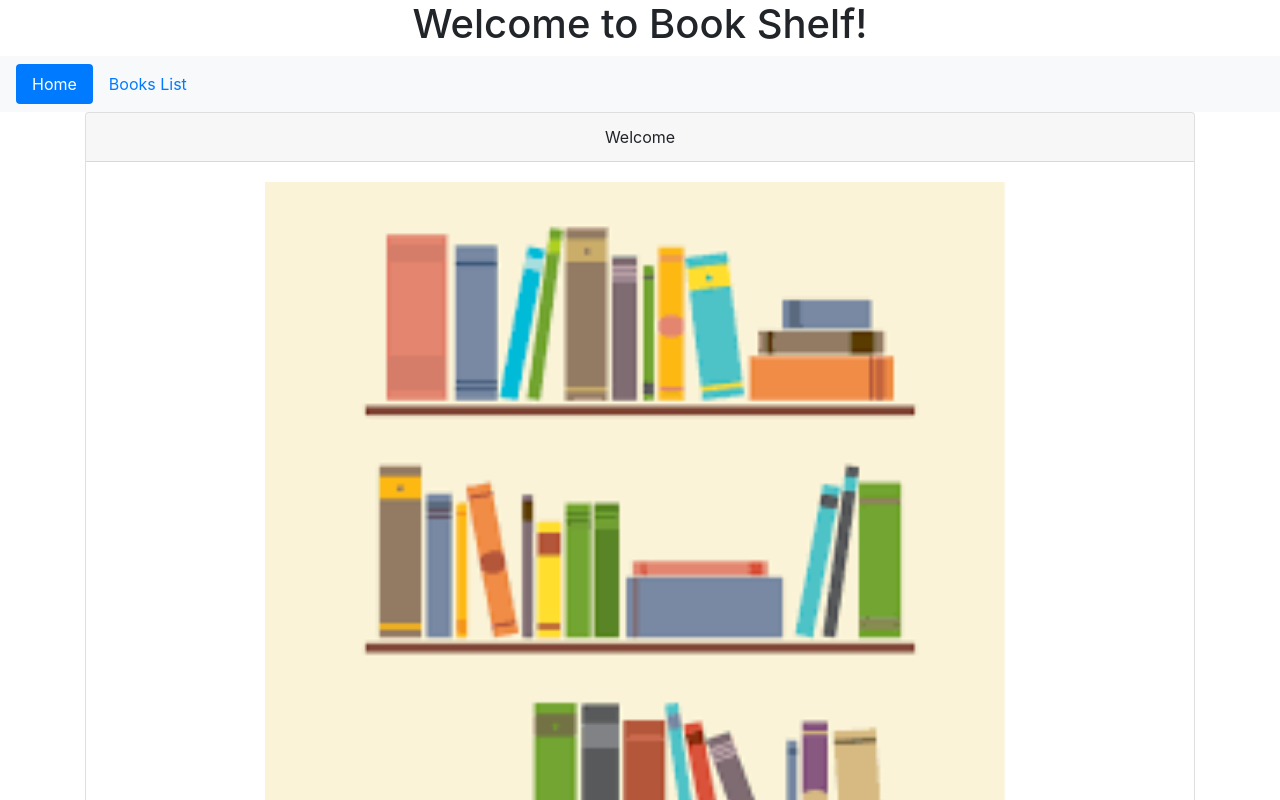
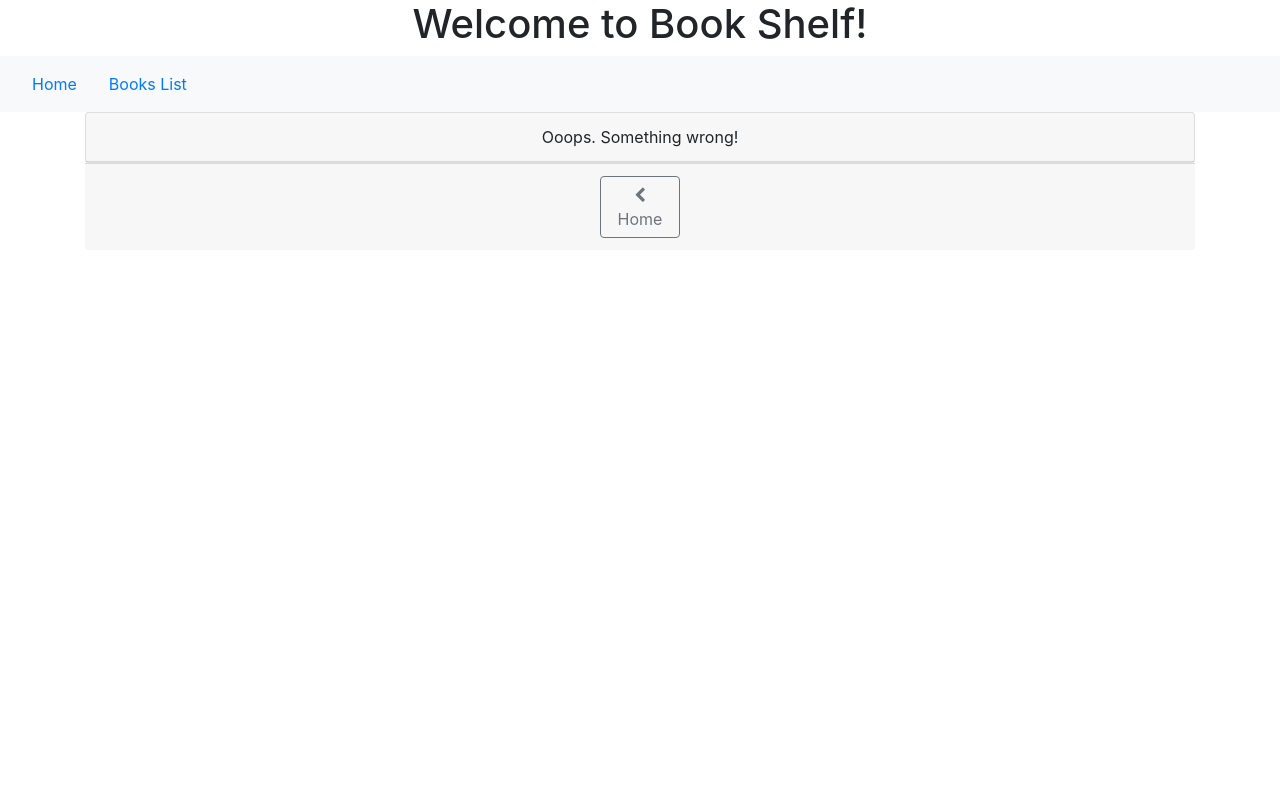
Before and after one commit to GowriKrishnamurthy/BookShelf, an Angular app: page /error in a window 1280 px wide. Before the commit this address led to /welcome. Shown: the top 800 px of the page. Built offline with nearby package versions, Linux system fonts and the light colour scheme.

Commit message:
Angular component for Error page

```diff
--- a/src/app/app.module.ts
+++ b/src/app/app.module.ts
@@ -12,6 +12,7 @@ import { WelcomeComponent } from './home/welcome/welcome.component';
 import { BookDetailsComponent } from './books/book-details/book-details.component';
 import { RouterModule } from '@angular/router';
 import { BookDetailGuard } from './books/book-detail.guard';
+import { ErrorComponent } from './shared/error/error.component';
 
 @NgModule({
   declarations: [
@@ -20,7 +21,8 @@ import { BookDetailGuard } from './books/book-detail.guard';
     ConvertCharToSpacePipe,
     StarComponent,
     WelcomeComponent,
-    BookDetailsComponent
+    BookDetailsComponent,
+    ErrorComponent
   ],
   imports: [
     BrowserModule,
@@ -33,6 +35,7 @@ import { BookDetailGuard } from './books/book-detail.guard';
         component: BookDetailsComponent
       },
       { path: 'welcome', component: WelcomeComponent },
+      { path: 'error', component: ErrorComponent },
       { path: '', redirectTo: 'welcome', pathMatch: 'full' },
       { path: '**', redirectTo: 'welcome', pathMatch: 'full' }
     ]),
--- /dev/null
+++ b/src/app/shared/error/error.component.html
@@ -0,0 +1,13 @@
+<div class='card'>
+  <div class='card-header'>
+    Ooops. Something wrong!
+  </div>
+</div>
+
+<div class='card-footer'>
+  <button class='btn btn-outline-secondary'
+          (click)='homeClicked()'
+          style='width:80px'>
+    <i class='fa fa-chevron-left'></i> Home
+  </button>
+</div>
--- /dev/null
+++ b/src/app/shared/error/error.component.ts
@@ -0,0 +1,20 @@
+import { Component, OnInit } from '@angular/core';
+import { Router } from '@angular/router';
+
+@Component({
+  selector: 'app-error',
+  templateUrl: './error.component.html',
+  styleUrls: ['./error.component.css']
+})
+export class ErrorComponent implements OnInit {
+
+  constructor(private router: Router) { }
+
+  ngOnInit() {
+  }
+
+  homeClicked() {
+    this.router.navigate(['/welcome']);
+  }
+
+}
```
Also changed, not shown: src/app/shared/error/error.component.css (added), 1 other file (tests, documents, lock files or other folders).
